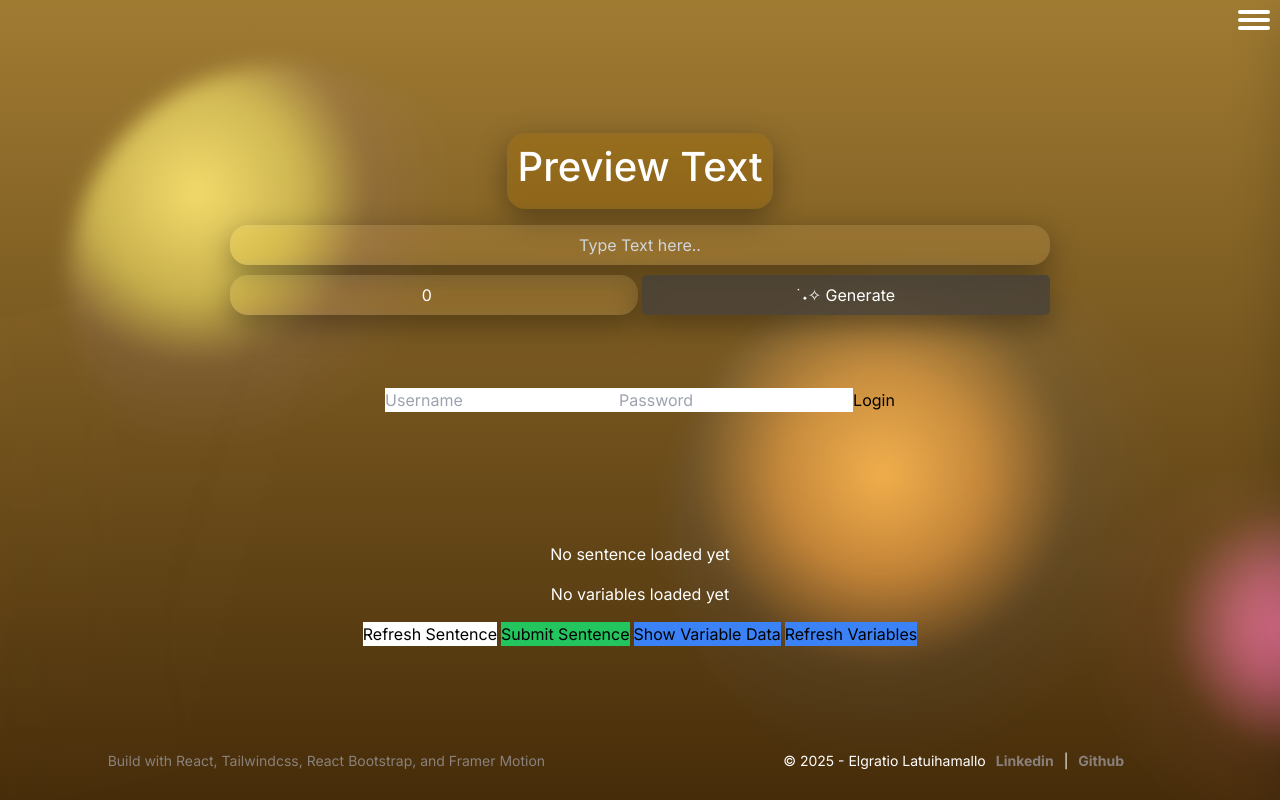
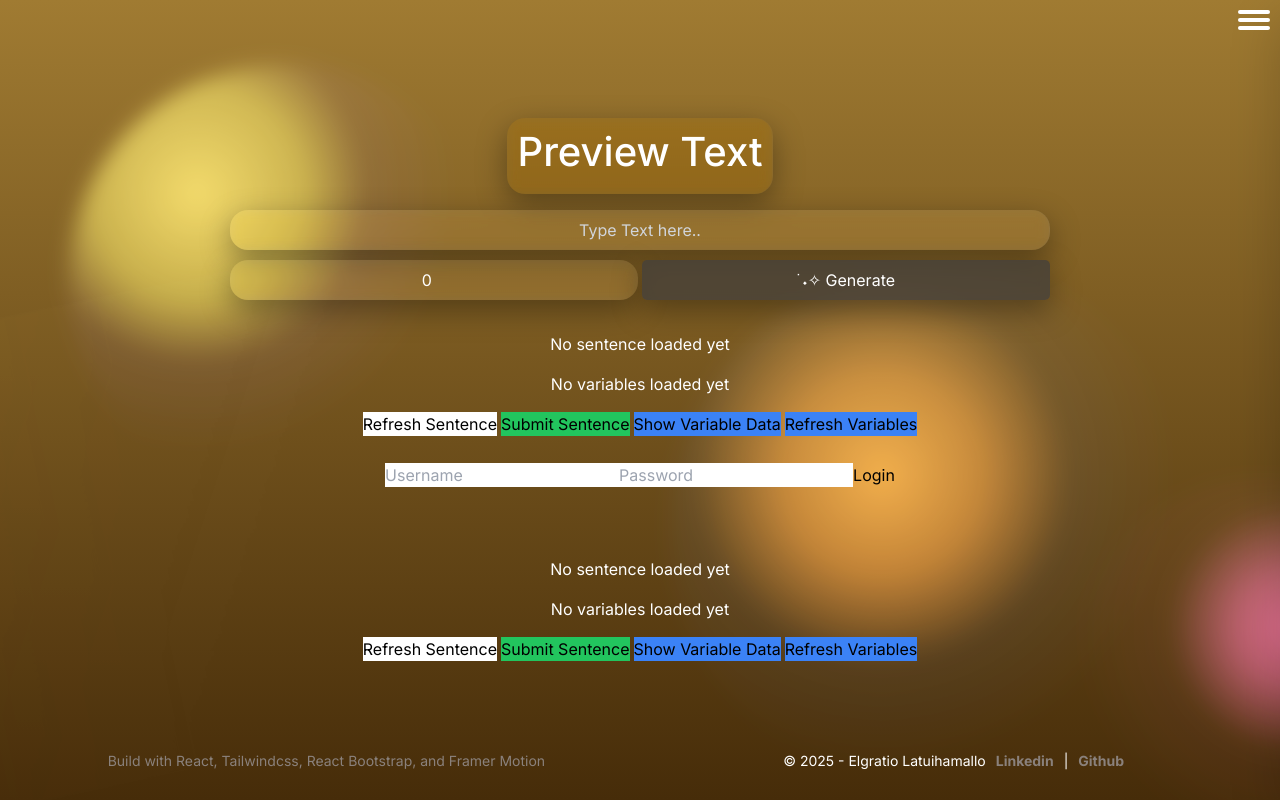
Before and after one commit to akael888/sentence-repeater, a React (Create React App) app in the folder my-app/client/: page / in a window 1280 px wide. Built offline with nearby package versions, Linux system fonts and the light colour scheme; no server answers.

Commit message:
feat : Testing the component inside the Repeater Component instead

```diff
--- a/my-app/client/src/components/repeater.js
+++ b/my-app/client/src/components/repeater.js
@@ -7,6 +7,7 @@ import Preview from "./text-preview";
 import TextInput from "./text-input";
 import { motion } from "motion/react";
 import VariableModal from "./var-modal";
+import SentenceTempData from "./sentence-temp-data";
 
 function Repeater() {
   const [previewText, setPreviewText] = useState(() => {
@@ -178,6 +179,7 @@ function Repeater() {
             arrayResultsChange={handleGeneratedSentenceChanges}
           />
         </motion.div>
+       <SentenceTempData sentenceData={previewText} variableData={variables}></SentenceTempData>
       </div>
     </>
   );
```
